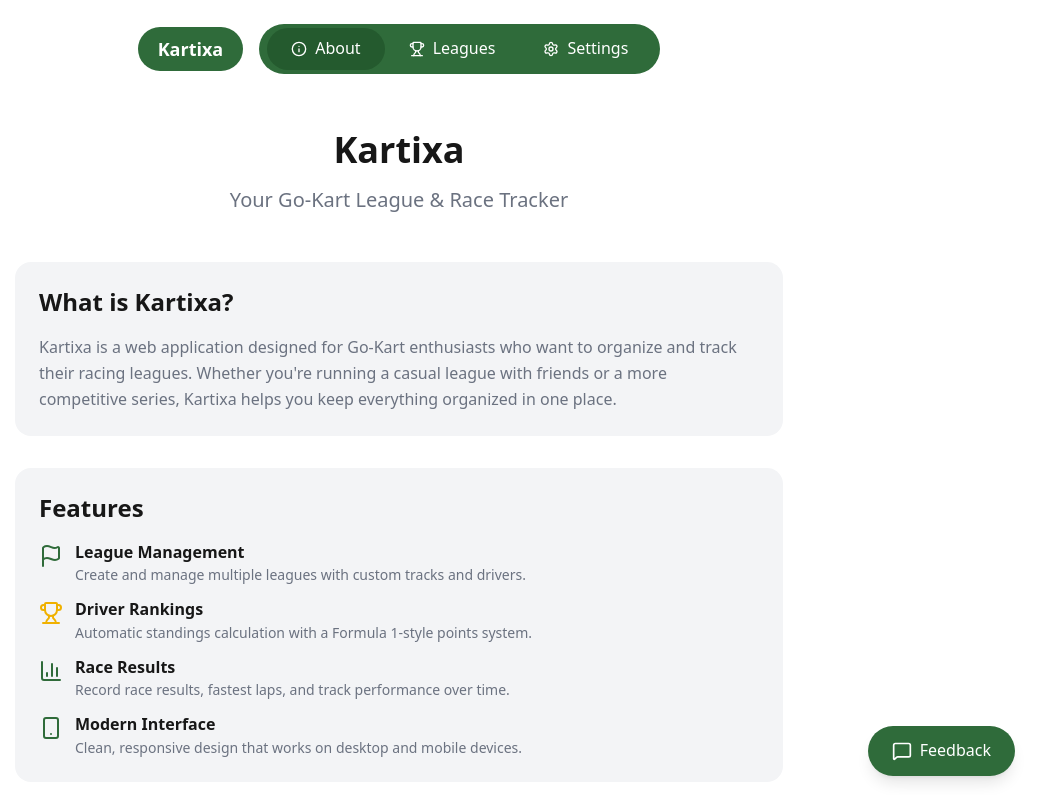
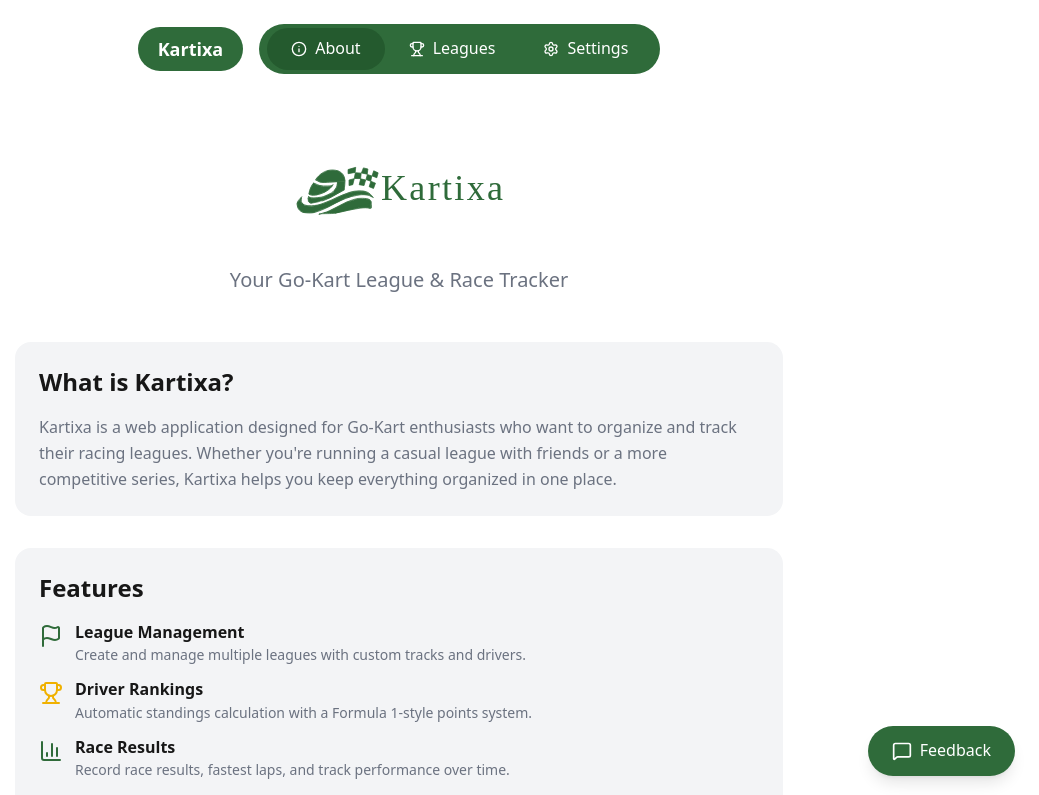
Before and after one commit to olisebz/kartixa, a Next.js app: page /about in a window 1280 px wide. Shown: the top 795 px of the page, without its empty margins (241-1280 px from the left). Built offline with nearby package versions, Linux system fonts and the light colour scheme.

Commit message:
feat: replace title with SVG logo for enhanced visual identity on About page

```diff
--- a/src/app/about/page.tsx
+++ b/src/app/about/page.tsx
@@ -1,4 +1,5 @@
 import type { Metadata } from "next";
+import Image from "next/image";
 import { Flag, Trophy, BarChart3, Smartphone } from "lucide-react";
 
 export const metadata: Metadata = {
@@ -10,9 +11,15 @@ export default function AboutPage() {
   return (
     <div className="py-8 max-w-3xl mx-auto">
       <div className="text-center mb-12">
-        <h1 className="text-4xl font-bold text-[var(--foreground)] mb-4">
-          Kartixa
-        </h1>
+        <div className="flex justify-center mb-4">
+          <Image
+            src="/Kartixa.svg"
+            alt="Kartixa"
+            width={300}
+            height={96}
+            priority
+          />
+        </div>
         <p className="text-xl text-[var(--color-muted)]">
           Your Go-Kart League & Race Tracker
         </p>
```
